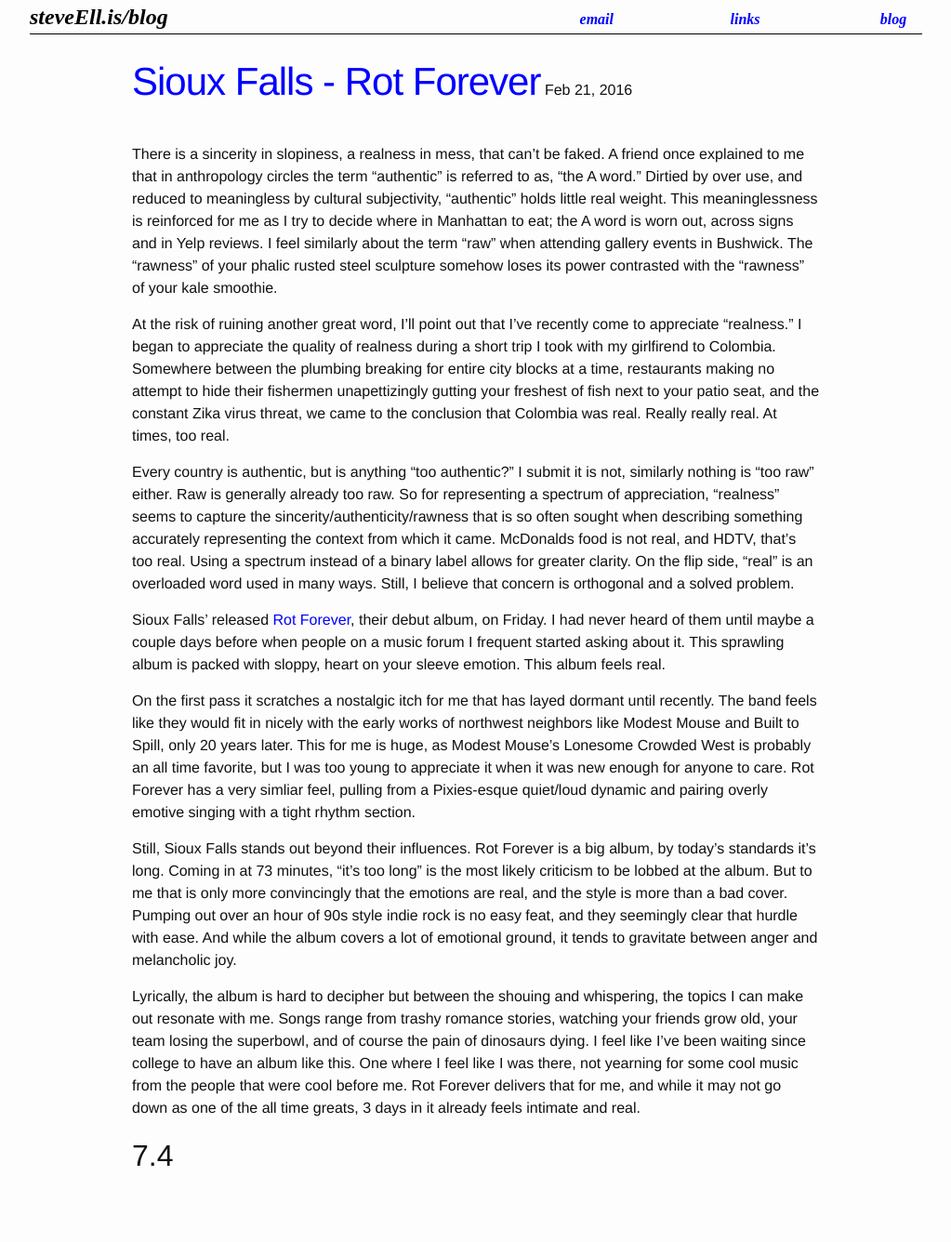
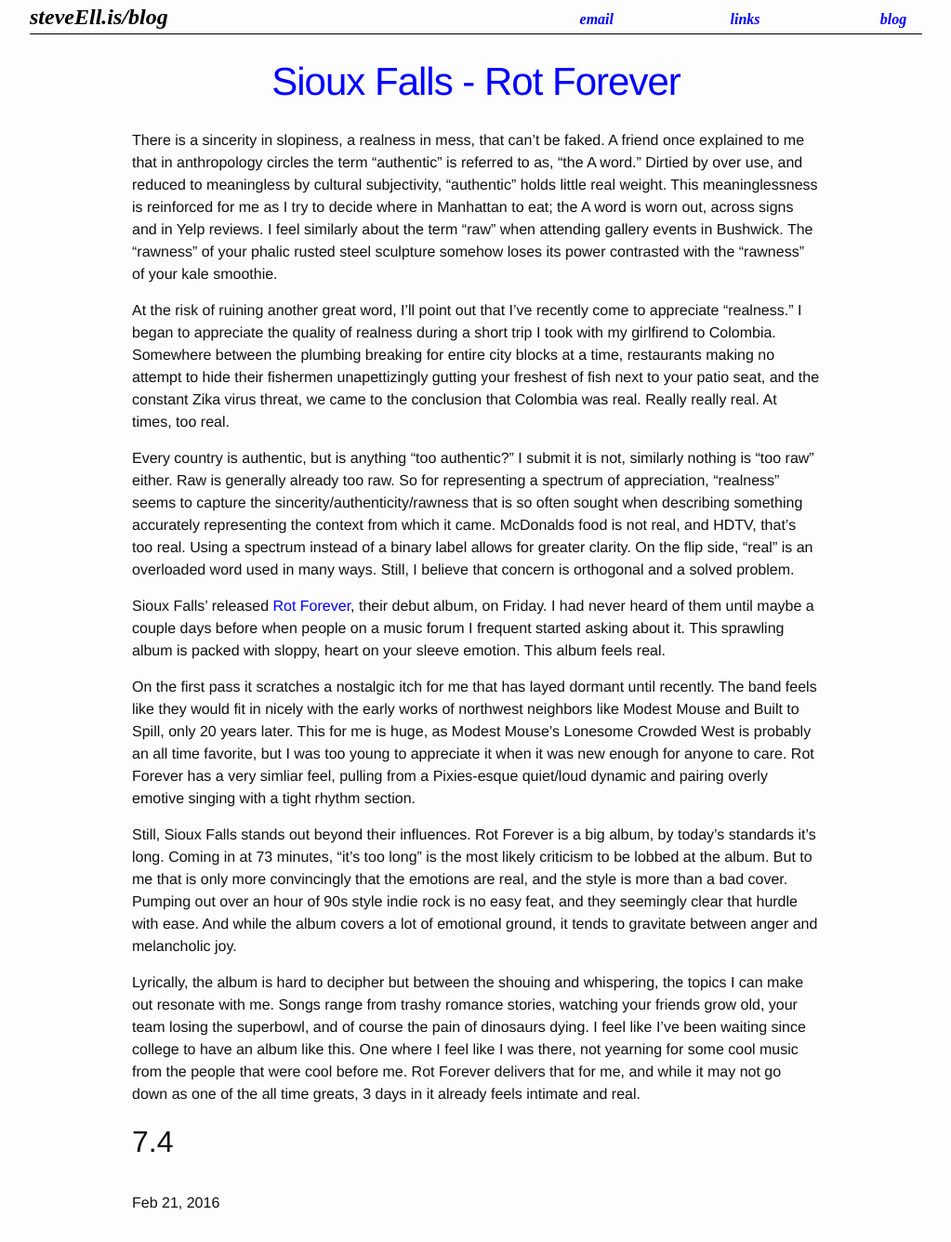
Before and after one commit to se3000/se3000.github.io, a Jekyll site: the page built from _posts/2016-02-21-sioux_falls-rot_forever.markdown, in a window 1280 px wide. Shown: the whole page at 93% size, without its empty margins (128-1151 px from the left). Built offline with Jekyll 4.4.1, drawn with Linux system fonts in a browser that asks for light colours.

Commit message:
improve site styling

```diff
--- a/_includes/header.html
+++ b/_includes/header.html
@@ -1,6 +1,6 @@
 <div id="header">
   <h1>
-    <a href='http://steveell.is/'>steveEll.is</a>/blog
+    <a href='http://steveell.is/'>steveEll.is</a>/<a href='http://steveell.is/blog'>blog</a>
   </h1>
   <a href='mailto:webmaster@steveell.is' onclick="window.location.href = 'mailto:webmaster@steveell.is'; return false;"/>email</a>
   <a href='http://steveell.is/links'>links</a>
--- a/_layouts/post.html
+++ b/_layouts/post.html
@@ -7,10 +7,12 @@
     <h1 class="post-title">
       <a href="{{ page.url }}">{{ page.title }}</a>
     </h1>
-    <span>{{ page.date | date: "%b %-d, %Y" }}{% if page.author %} • {{ page.author }}{% endif %}{% if page.meta %} • {{ page.meta }}{% endif %}</span>
+    {% if page.subtitle %}<h2>{{ page.subtitle }}</h2>{% endif %}
   </header>
 
   <article class="post-content">
     {{ content }}
   </article>
+
+  <span>{{ page.date | date: "%b %-d, %Y" }}{% if page.author %} • {{ page.author }}{% endif %}{% if page.meta %} • {{ page.meta }}{% endif %}</span>
 </div>
--- a/css/main.scss
+++ b/css/main.scss
@@ -144,3 +144,23 @@
     margin-left: 36px;
   }
 }
+
+.post-header {
+  h1, h2 {
+    text-align: center;
+    display: block;
+    a {
+      &:hover {
+        color: blue;
+      }
+    }
+  }
+  span {
+    float: right;
+  }
+}
+
+iframe {
+  display: block;
+  margin: 0 auto;
+}
```
